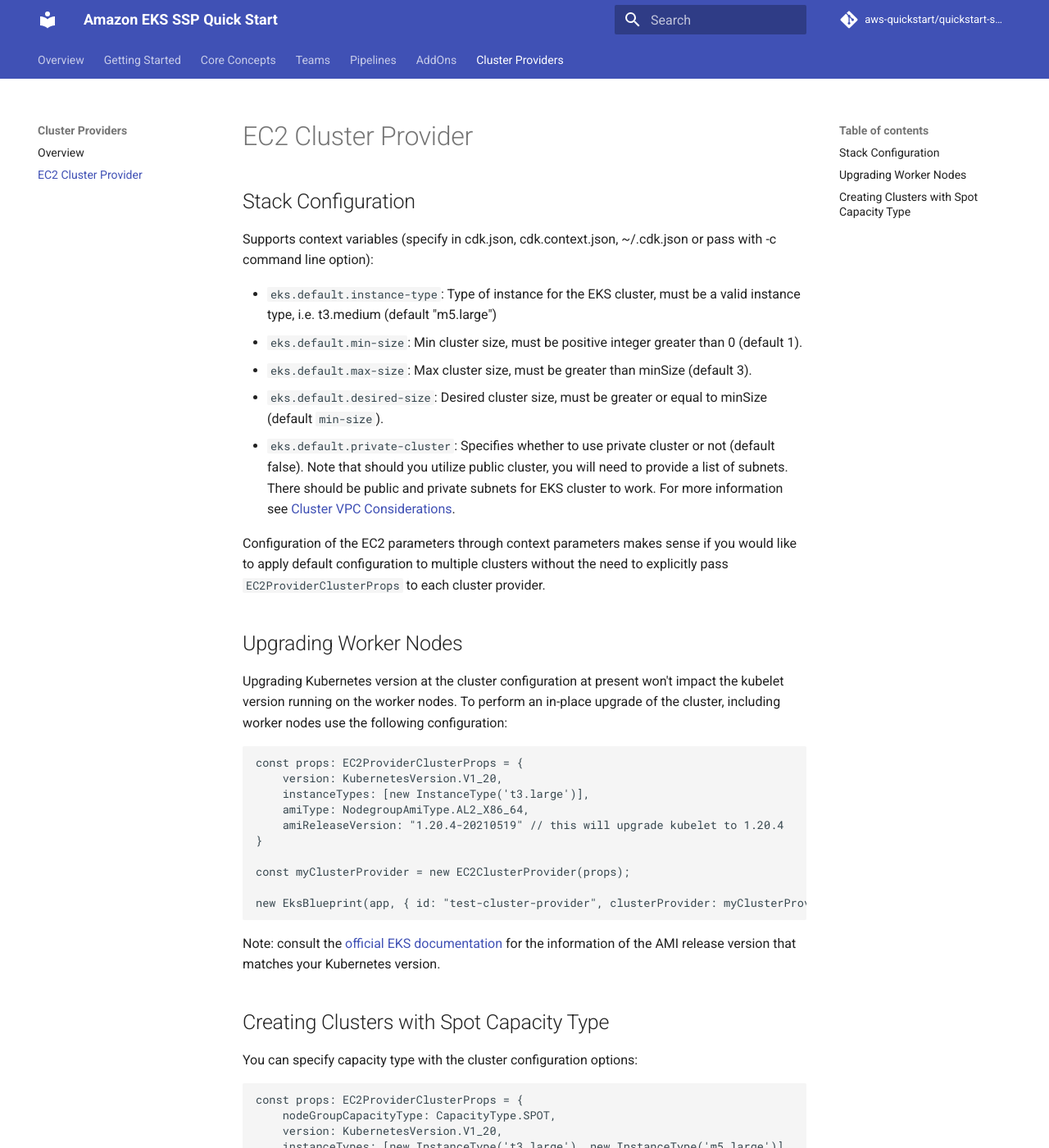
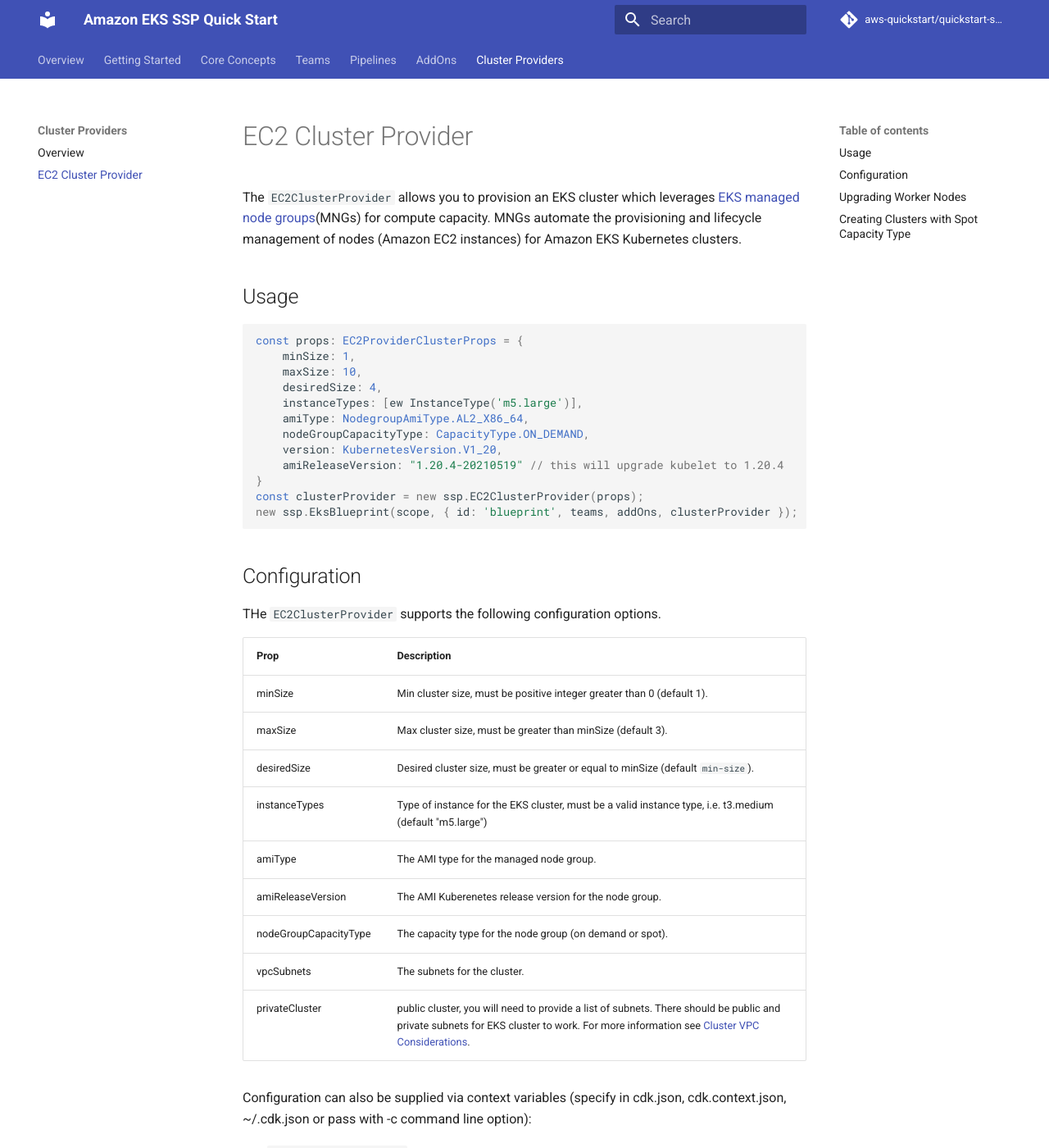
Before and after one commit to aws-quickstart/cdk-eks-blueprints, an MkDocs documentation site: the page built from docs/cluster-providers/ec2-cluster-provider.md, in a window 1280 px wide and 1400 px high. Shown: the whole window at 82% size. Built offline with MkDocs 1.6.1 and Material for MkDocs 9.7.7, drawn with Linux system fonts in a browser that asks for light colours; comment, search, counter and statistics services are not loaded; some of the changed text lies outside the part shown.

Commit message:
Small doc updates

````diff
--- a/docs/cluster-providers/ec2-cluster-provider.md
+++ b/docs/cluster-providers/ec2-cluster-provider.md
@@ -1,50 +1,74 @@
 # EC2 Cluster Provider
 
-## Stack Configuration
+The `EC2ClusterProvider` allows you to provision an EKS cluster which leverages [EKS managed node groups](https://docs.aws.amazon.com/eks/latest/userguide/managed-node-groups.html)(MNGs) for compute capacity. MNGs automate the provisioning and lifecycle management of nodes (Amazon EC2 instances) for Amazon EKS Kubernetes clusters.
 
-Supports context variables (specify in cdk.json, cdk.context.json, ~/.cdk.json or pass with -c command line option):
+## Usage
 
-- `eks.default.instance-type`: Type of instance for the EKS cluster, must be a valid instance type, i.e. t3.medium (default "m5.large")
-- `eks.default.min-size`: Min cluster size, must be positive integer greater than 0 (default 1).
-- `eks.default.max-size`: Max cluster size, must be greater than minSize (default 3).
-- `eks.default.desired-size`: Desired cluster size, must be greater or equal to minSize (default `min-size`).
-- `eks.default.private-cluster`: Specifies whether to use private cluster or not (default false). Note that should you utilize public cluster, you will need to provide a list of subnets. There should be public and private subnets for EKS cluster to work. For more information see [Cluster VPC Considerations](https://docs.aws.amazon.com/eks/latest/userguide/network_reqs.html).
+```typescript
+const props: EC2ProviderClusterProps = {
+    minSize: 1,
+    maxSize: 10,
+    desiredSize: 4,
+    instanceTypes: [ew InstanceType('m5.large')],
+    amiType: NodegroupAmiType.AL2_X86_64,
+    nodeGroupCapacityType: CapacityType.ON_DEMAND,
+    version: KubernetesVersion.V1_20,
+    amiReleaseVersion: "1.20.4-20210519" // this will upgrade kubelet to 1.20.4
+}
+const clusterProvider = new ssp.EC2ClusterProvider(props);
+new ssp.EksBlueprint(scope, { id: 'blueprint', teams, addOns, clusterProvider });
+```
+
+## Configuration
+
+THe `EC2ClusterProvider` supports the following configuration options.
+
+| Prop                  | Description |
+|-----------------------|-------------|
+| minSize               | Min cluster size, must be positive integer greater than 0 (default 1).
+| maxSize               | Max cluster size, must be greater than minSize (default 3).
+| desiredSize           | Desired cluster size, must be greater or equal to minSize (default `min-size`).
+| instanceTypes         | Type of instance for the EKS cluster, must be a valid instance type, i.e. t3.medium (default "m5.large")
+| amiType               | The AMI type for the managed node group.
+| amiReleaseVersion     | The AMI Kuberenetes release version for the node group.
+| nodeGroupCapacityType | The capacity type for the node group (on demand or spot).
+| vpcSubnets            | The subnets for the cluster.
+| privateCluster        | public cluster, you will need to provide a list of subnets. There should be public and private subnets for EKS cluster to work. For more information see [Cluster VPC Considerations](https://docs.aws.amazon.com/eks/latest/userguide/network_reqs.html).
+
+Configuration can also be supplied via context variables (specify in cdk.json, cdk.context.json, ~/.cdk.json or pass with -c command line option):
+
+- `eks.default.min-size`
+- `eks.default.max-size`
+- `eks.default.desired-size`
+- `eks.default.instance-type`
+- `eks.default.private-cluster`
 
 Configuration of the EC2 parameters through context parameters makes sense if you would like to apply default configuration to multiple clusters without the need to explicitly pass `EC2ProviderClusterProps` to each cluster provider.
 
-
 ## Upgrading Worker Nodes
 
-Upgrading Kubernetes version at the cluster configuration at present won't impact the kubelet version running on the worker nodes.
-To perform an in-place upgrade of the cluster, including worker nodes use the following configuration:
+Upgrading Kubernetes versions via cluster configuration at present won't impact the kubelet version running on the worker nodes. To perform an in-place upgrade of the cluster, you must also update the `amiReleaseVersion` property. The following demonstrates how to do so.
 
-```
+```typescript
 const props: EC2ProviderClusterProps = {
     version: KubernetesVersion.V1_20,
-    instanceTypes: [new InstanceType('t3.large')],
-    amiType: NodegroupAmiType.AL2_X86_64,
     amiReleaseVersion: "1.20.4-20210519" // this will upgrade kubelet to 1.20.4
 }
-
-const myClusterProvider = new EC2ClusterProvider(props);
-
-new EksBlueprint(app, { id: "test-cluster-provider", clusterProvider: myClusterProvider });
 ```
 
-Note: consult the [official EKS documentation](https://docs.aws.amazon.com/eks/latest/userguide/eks-linux-ami-versions.html) for the information of the AMI release version that matches your Kubernetes version.
+Note: consult the [official EKS documentation](https://docs.aws.amazon.com/eks/latest/userguide/eks-linux-ami-versions.html) for information ion the AMI release version that matches Kubernetes versions.
 
 ## Creating Clusters with Spot Capacity Type
 
-You can specify capacity type with the cluster configuration options:
+To create clusters which leverage Spot capacity, set the `nodeGroupCapacityType` value to `CapacityType.SPOT`
 
-```
+```typescript
 const props: EC2ProviderClusterProps = {
     nodeGroupCapacityType: CapacityType.SPOT,
     version: KubernetesVersion.V1_20,
     instanceTypes: [new InstanceType('t3.large'), new InstanceType('m5.large')],
-    amiType: NodegroupAmiType.AL2_X86_64,
     amiReleaseVersion: "1.20.4-20210519" // this will upgrade kubelet to 1.20.4
 }
 ```
 
-Note two attributes in this configuration that are relevant for Spot: `nodeGroupCapacityType` and `instaceTypes`. The latter indicates the types of instances which could be leveraged for Spot capacity and it makes sense to have a number of instance types to maximize availability.
+Note that two attributes in this configuration are relevant for Spot: `nodeGroupCapacityType` and `instaceTypes`. The latter indicates the types of instances which could be leveraged for Spot capacity and it makes sense to have a number of instance types to maximize availability.
````
Also changed, not shown: 1 other file.
